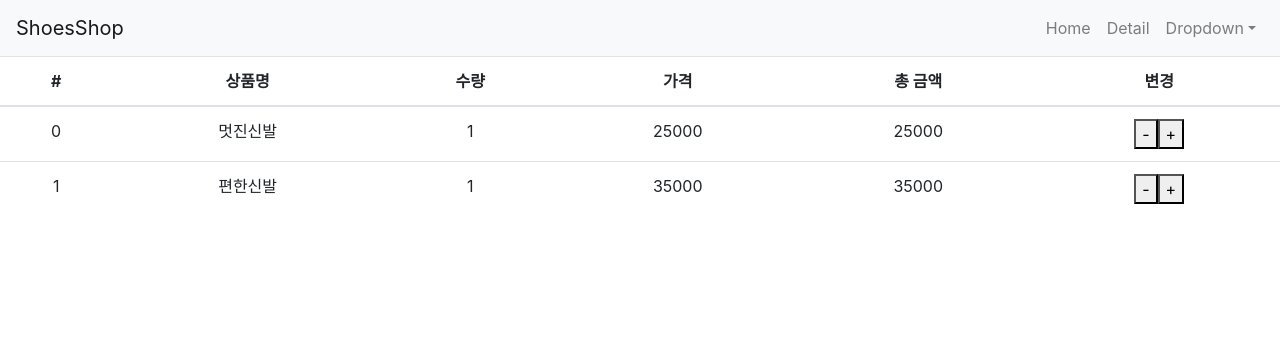
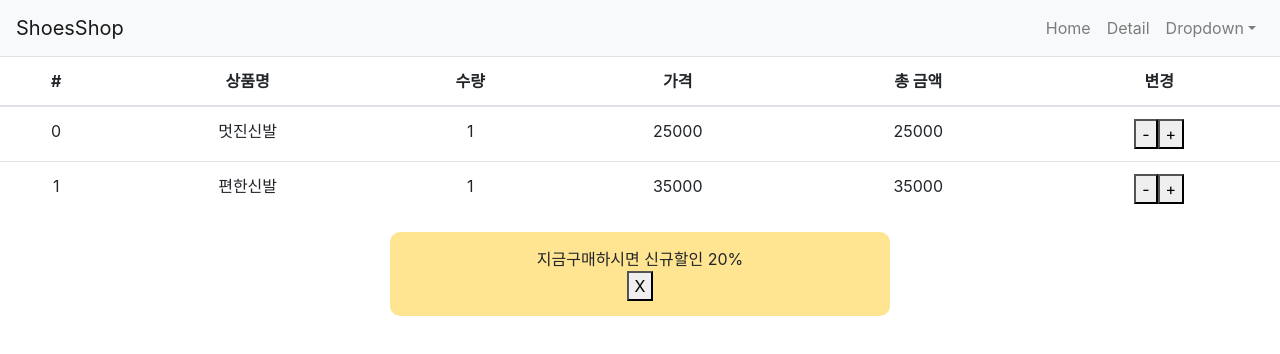
Before and after one commit to seong-dodo/react-shop-practice, a React (Create React App) app: page /cart in a window 1280 px wide. Shown: the top 354 px of the page. Built offline with nearby package versions, Linux system fonts and the light colour scheme.

Commit message:
Redux2-4(combineReducers)

```diff
--- a/src/Cart.js
+++ b/src/Cart.js
@@ -52,6 +52,15 @@ function Cart(props){
 
 
          </Table>
+        {  props.alert열렸니 === true
+           ? <div className="my-alert-yellow">
+                <p>
+                  지금구매하시면 신규할인 20%
+                </p>
+                <button onClick={ ()=>{ props.dispatch( { type : 'alert닫기' }) } }> X </button>
+            </div>
+          : null
+        }
 
     </div>
     )
@@ -59,8 +68,10 @@ function Cart(props){
 }
 
 function state를props화(state) {
- return {
-     state : state
+    console.log(state);
+    return {
+     state : state.reducer,
+     alert열렸니 : state.reducer2
  }
 }
 
--- a/src/index.js
+++ b/src/index.js
@@ -7,7 +7,20 @@ import * as serviceWorker from './serviceWorker';
 import { BrowserRouter } from 'react-router-dom';
 
 import { Provider } from 'react-redux';
-import { createStore } from 'redux' ;
+import { combineReducers, createStore } from 'redux' ;
+
+
+let alert초기값 = true ;
+
+function reducer2(state=alert초기값, 액션 ){
+  if (액션.type === 'alert닫기'){
+    state = false;
+    return state;
+  } else {
+    return state
+  }
+}
+
 
 
 let 초기값 = [
@@ -29,7 +42,7 @@ function reducer(state=초기값, 액션 ){
 }
 }
 
-let store = createStore(reducer);
+let store = createStore(combineReducers({ reducer,reducer2 }));
 
 
 
```
